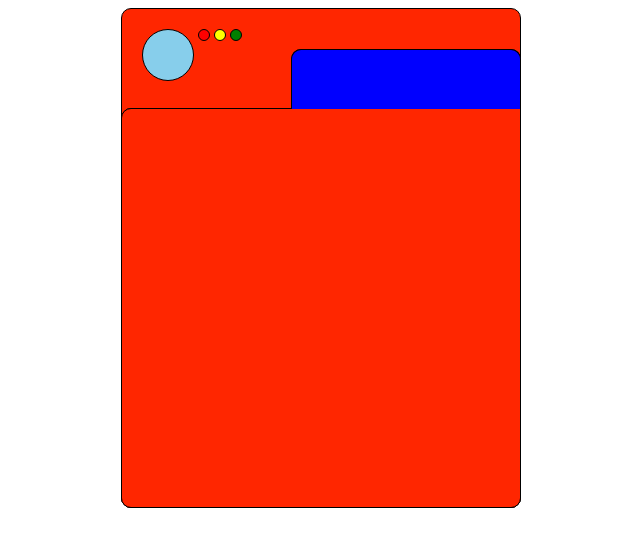
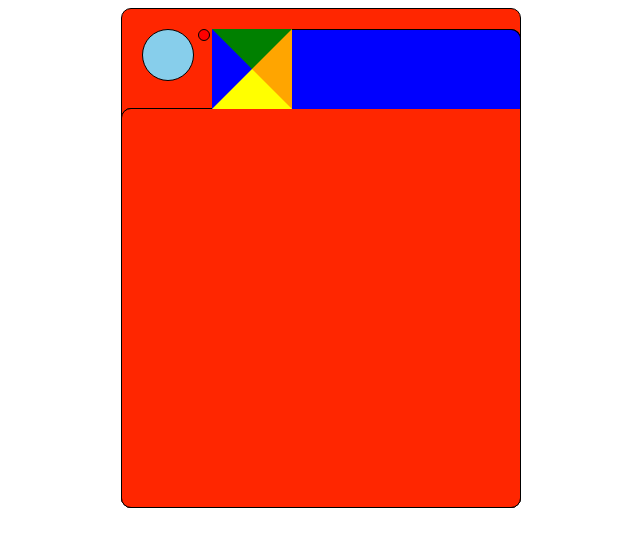
Before and after one commit to laatcode/pokedex, a plain HTML site: page index.html in a window 1280 px wide. Shown: the whole page, without its empty margins (319-959 px from the left). Drawn offline with Linux system fonts and the light colour scheme.

Commit message:
Parte triaungular de la pestaña

```diff
--- a/css/styles.css
+++ b/css/styles.css
@@ -81,7 +81,7 @@
 
 .tab {
   width: 230px;
-  height: 60px;
+  height: 80px;
   background-color: blue;
   position: absolute;
   bottom: 100%;
@@ -95,6 +95,18 @@
 
 .front-tab {
   right: -1px;
+  border-top-left-radius: 0;
+}
+
+.front-tab::before {
+  content: '';
+  border-left: 40px solid blue;
+  border-top: 40px solid green;
+  border-right: 40px solid orange;
+  border-bottom: 40px solid yellow;
+  position: absolute;
+  right: 100%;
+  top: -1px;
 }
 
 .back-tab {
```
